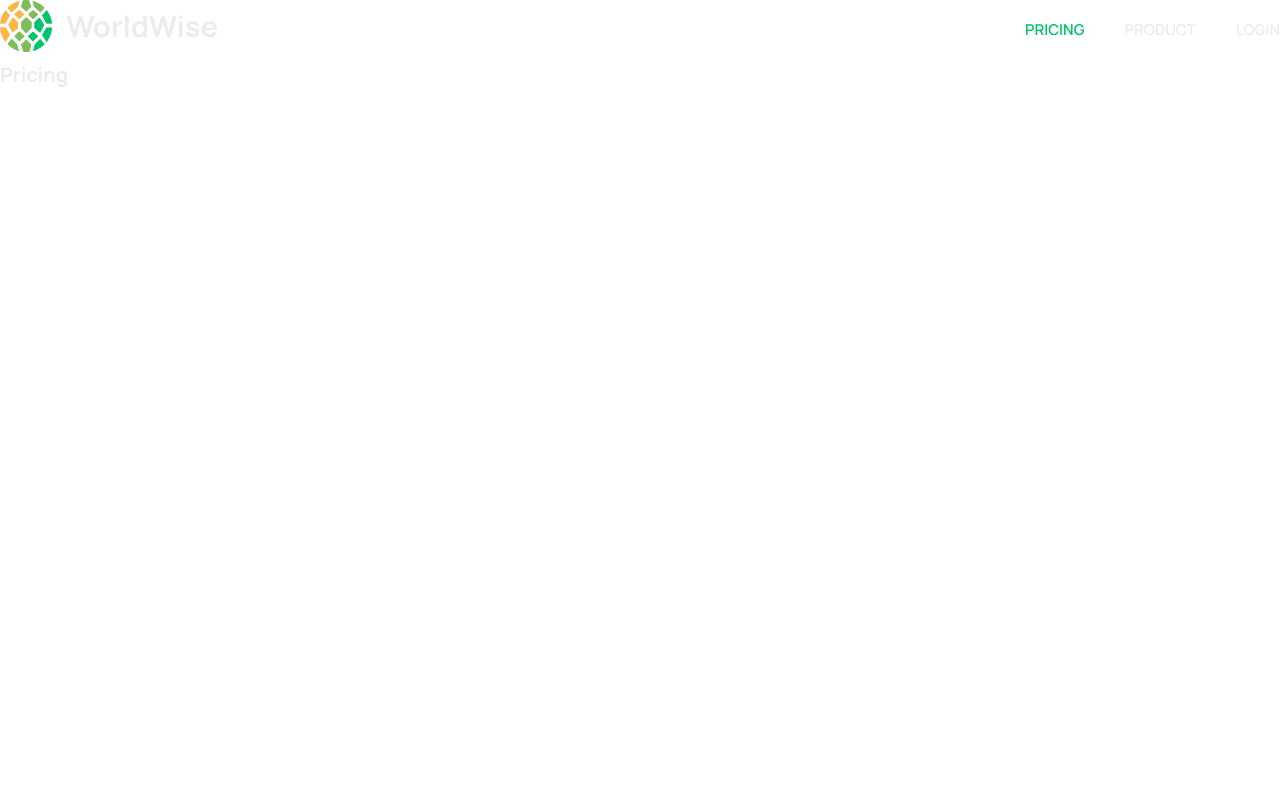
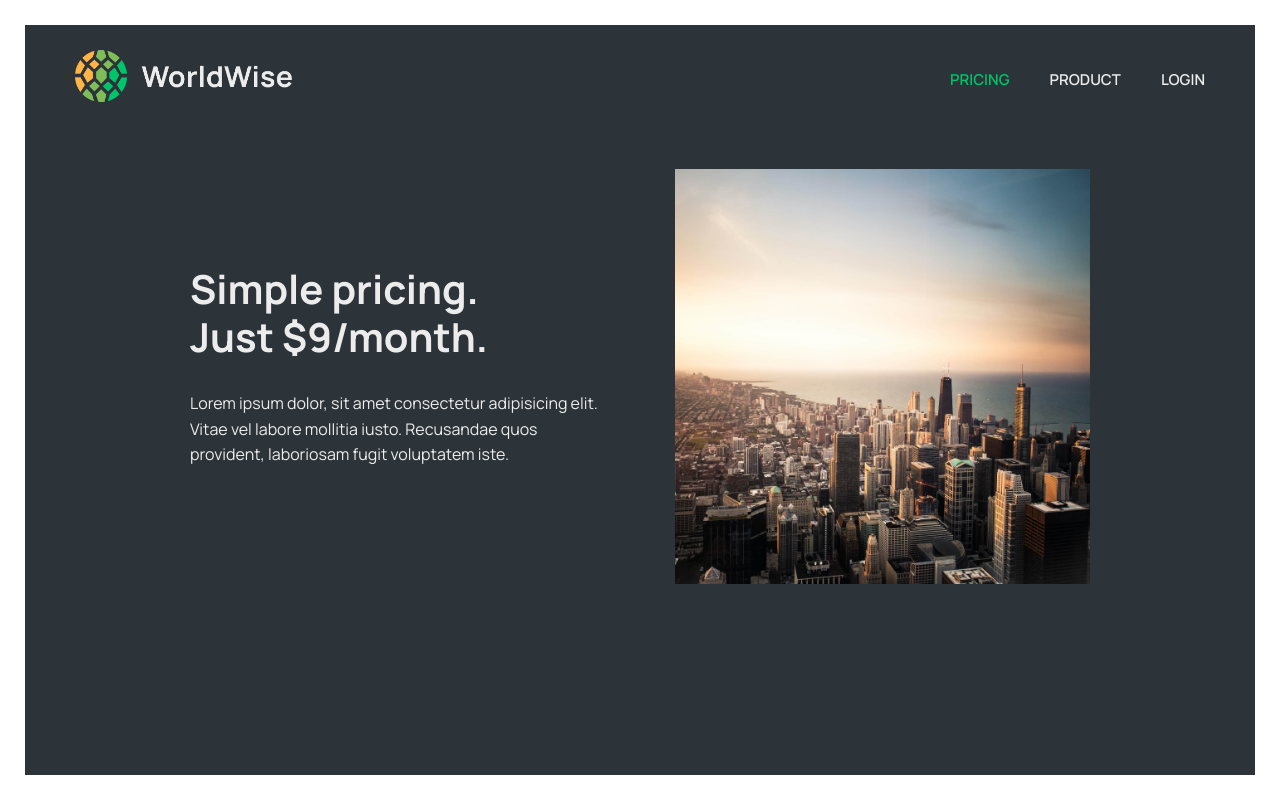
Before and after one commit to RachitJain959/worldwise, a React (Vite) app: page /pricing in a window 1280 px wide. Built offline with nearby package versions, Linux system fonts and the light colour scheme.

Commit message:
Pricing page

```diff
--- a/src/pages/Pricing.jsx
+++ b/src/pages/Pricing.jsx
@@ -1,13 +1,26 @@
+// Uses the same styles as Product
 import PageNav from '../components/PageNav';
+import styles from './Product.module.css';
 
-function Pricing() {
+export default function Product() {
   return (
-    <div>
+    <main className={styles.product}>
       <PageNav />
-
-      <h1>Pricing</h1>
-    </div>
+      <section>
+        <div>
+          <h2>
+            Simple pricing.
+            <br />
+            Just $9/month.
+          </h2>
+          <p>
+            Lorem ipsum dolor, sit amet consectetur adipisicing elit. Vitae vel
+            labore mollitia iusto. Recusandae quos provident, laboriosam fugit
+            voluptatem iste.
+          </p>
+        </div>
+        <img src="img-2.jpg" alt="overview of a large city with skyscrapers" />
+      </section>
+    </main>
   );
 }
-
-export default Pricing;
--- /dev/null
+++ b/src/pages/Product.module.css
@@ -0,0 +1,34 @@
+.product {
+  margin: 2.5rem;
+  padding: 2.5rem 5rem;
+  background-color: var(--color-dark--1);
+  min-height: calc(100vh - 5rem);
+}
+
+.product section {
+  width: clamp(80rem, 80%, 90rem);
+  margin: 6rem auto;
+  display: grid;
+  grid-template-columns: 1fr 1fr;
+  gap: 7rem;
+  align-items: center;
+}
+
+.product img {
+  width: 100%;
+}
+
+.product h2 {
+  font-size: 4rem;
+  line-height: 1.2;
+  margin-bottom: 3rem;
+}
+
+.product p {
+  font-size: 1.6rem;
+  margin-bottom: 2rem;
+}
+
+.product section a {
+  margin-top: 2rem;
+}
```
